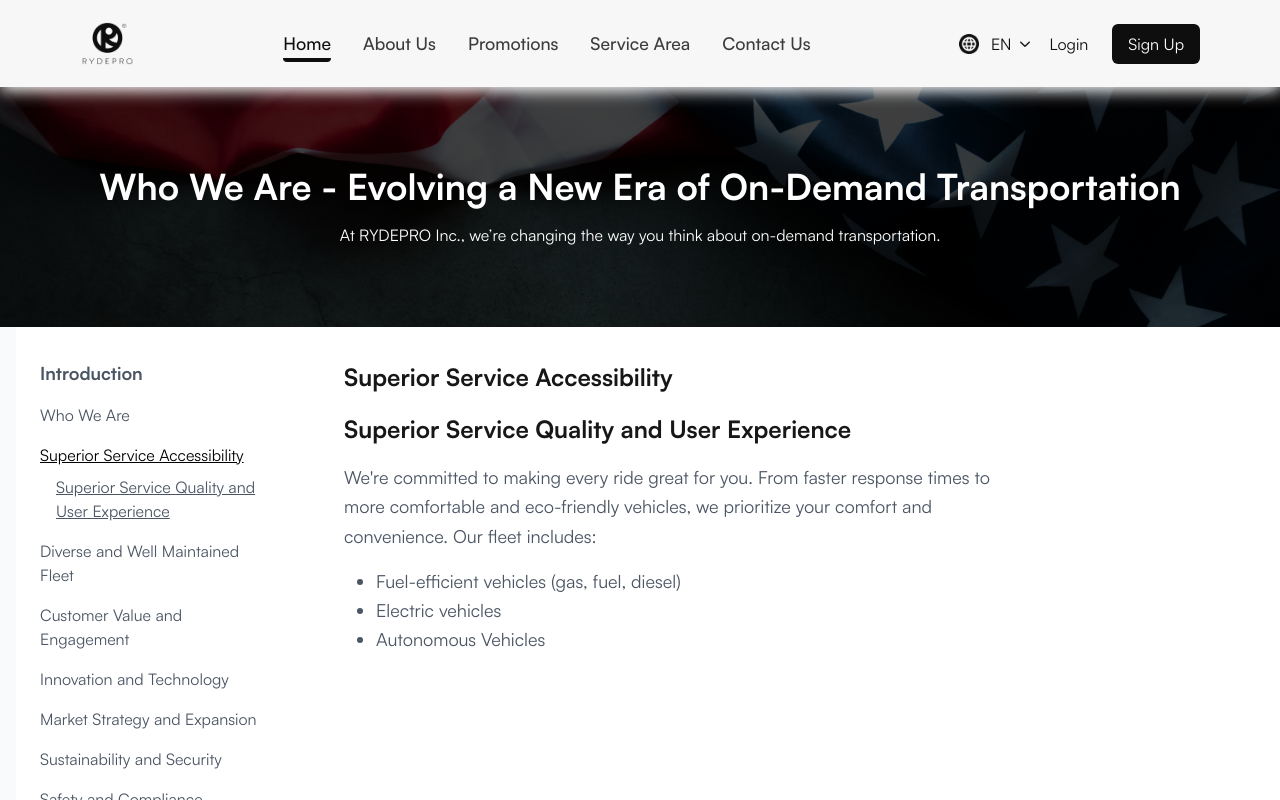
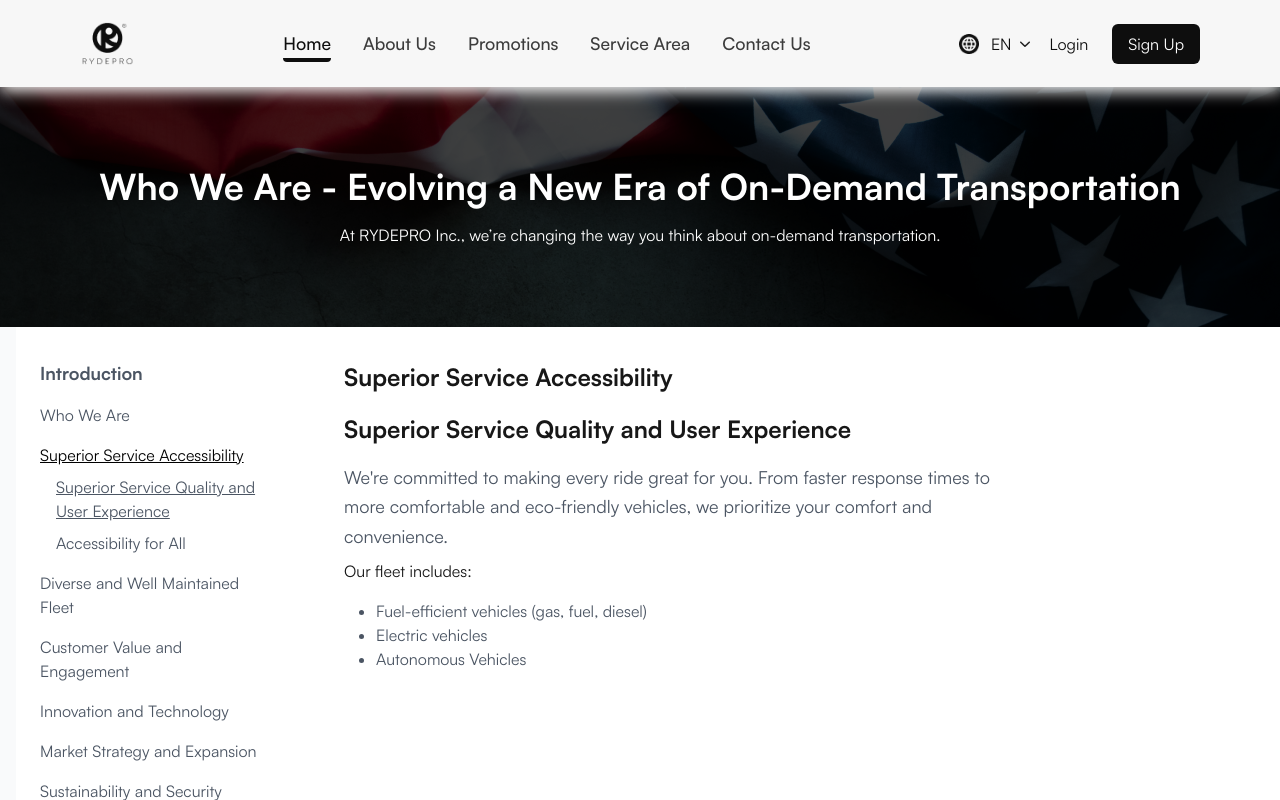
Before and after one commit to Abasay/rydepro-test, a Next.js app: page /about in a window 1280 px wide. Both pictures are taken after a click on the element "Superior Service Accessibility". Shown: the top 800 px of the page. Built offline with nearby package versions, Linux system fonts and the light colour scheme.

Commit message:
about page

```diff
--- a/app/about/page.tsx
+++ b/app/about/page.tsx
@@ -69,6 +69,7 @@ const About = () => {
               <p className="text-gray-600 leading-relaxed mb-2" style={{ fontSize: "18px" }}>
                 We're committed to making every ride great for you. From faster response times to more
                 comfortable and eco-friendly vehicles, we prioritize your comfort and convenience.
+                </p>
 
                 Our fleet includes:
 
@@ -77,6 +78,39 @@ const About = () => {
                 <li>Electric vehicles</li>
                 <li>Autonomous Vehicles</li>
               </ul>
+              </div>
+          );
+          case "Accessibility for All":
+            return (
+              <div className="text-left w-full max-w-2xl ">
+                <h2 className="font-bold mb-4" style={{ fontSize: "24px" }}>
+                Superior Service Accessibility
+                </h2>
+                <h3 className="font-bold mb-4" style={{ fontSize: "24px" }}>
+              Superior Service Quality and User Experience
+              </h3>
+              <p className="text-gray-600 leading-relaxed mb-2" style={{ fontSize: "18px" }}>
+                We're committed to making every ride great for you. From faster response times to more
+                comfortable and eco-friendly vehicles, we prioritize your comfort and convenience.
+                </p>
+
+                Our fleet includes:
+
+                <ul className="list-disc ml-8 mt-4 text-gray-600">
+                <li>Fuel-efficient vehicles (gas, fuel, diesel)</li>
+                <li>Electric vehicles</li>
+                <li>Autonomous Vehicles</li>
+              </ul>
+
+            <h4 className="font-bold mb-4" style={{ fontSize: "24px" }}>
+              Accessibility for All
+            </h4>
+                <p className="text-gray-600 leading-relaxed mb-2" style={{ fontSize: "18px" }}>
+                  We believe transportation should be accessible to everyone. Our services cater to individuals
+                  with diverse needs, including those with disabilities. We offer features like wheelchairs-
+                  accessible vehicles (coming soon) and in-app options to request special assistance, ensuring
+                  everyone can travel with ease and dignity. We comply with the Americans with Disabilities Act
+                  and the Convention on the Rights of Persons with Disabilities (CRPD).
                 </p>
               </div>
             );
@@ -161,7 +195,7 @@ const About = () => {
                   >
                     Superior Service Accessibility
                     </span>
-                    {activeSection === "Superior Service Quality and User Experience" && (
+                    {["Superior Service Quality and User Experience", "Accessibility for All"].includes(activeSection) && (
                     <ul className="ml-4 mt-2 space-y-2">
                       <li
                         className={`text-gray-600 hover:text-black cursor-pointer ${
@@ -170,6 +204,14 @@ const About = () => {
                         onClick={() => setActiveSection("Superior Service Quality and User Experience")}
                       >
                         Superior Service Quality and User Experience
+                      </li>
+                      <li
+                        className={`text-gray-600 hover:text-black cursor-pointer ${
+                          activeSection === "Accessibility for All" ? "underline" : ""
+                        }`}
+                        onClick={() => setActiveSection("Accessibility for All")}
+                      >
+                        Accessibility for All
                       </li>
                     </ul>
                         )}
```
Lines whose indentation alone changed are shown as unchanged.
